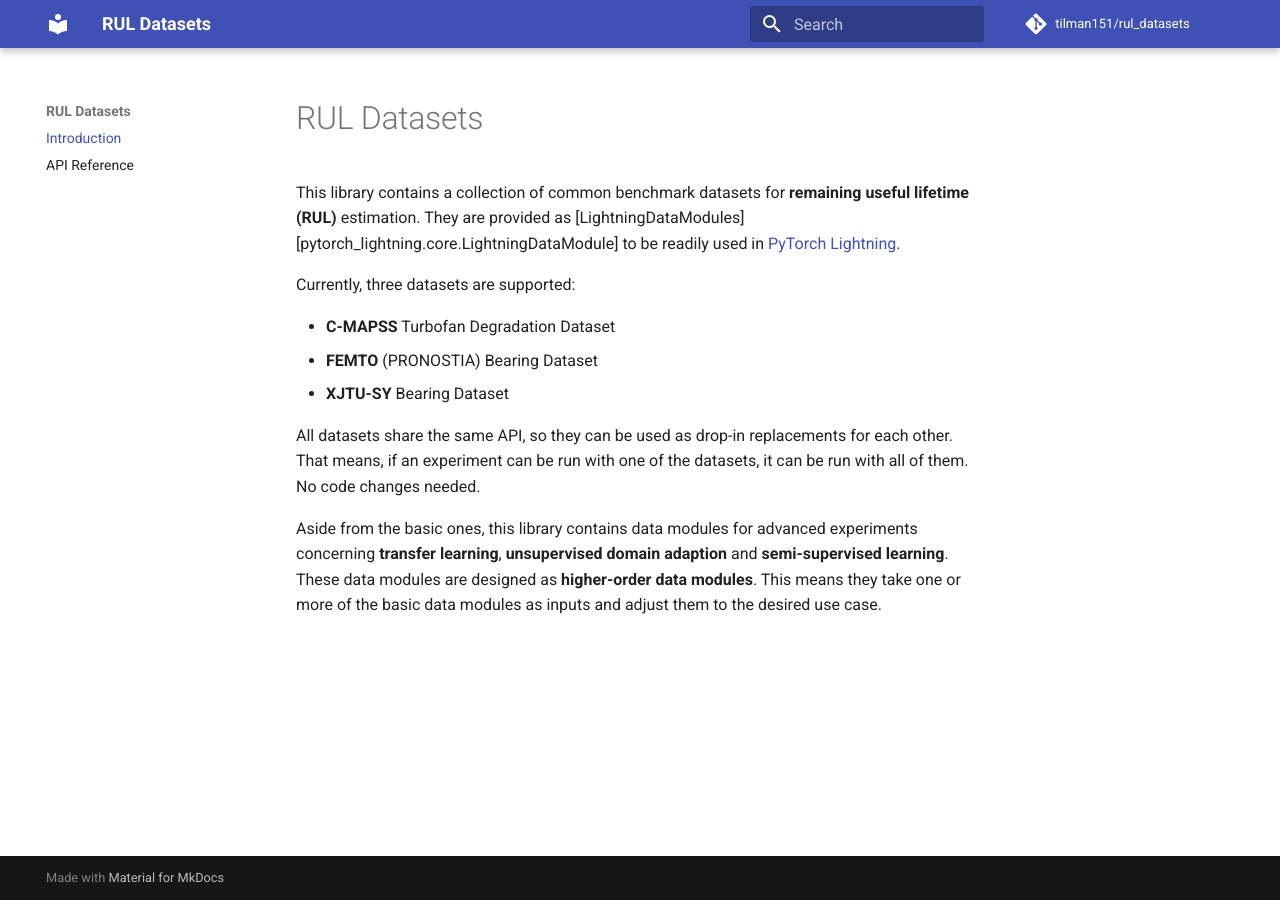
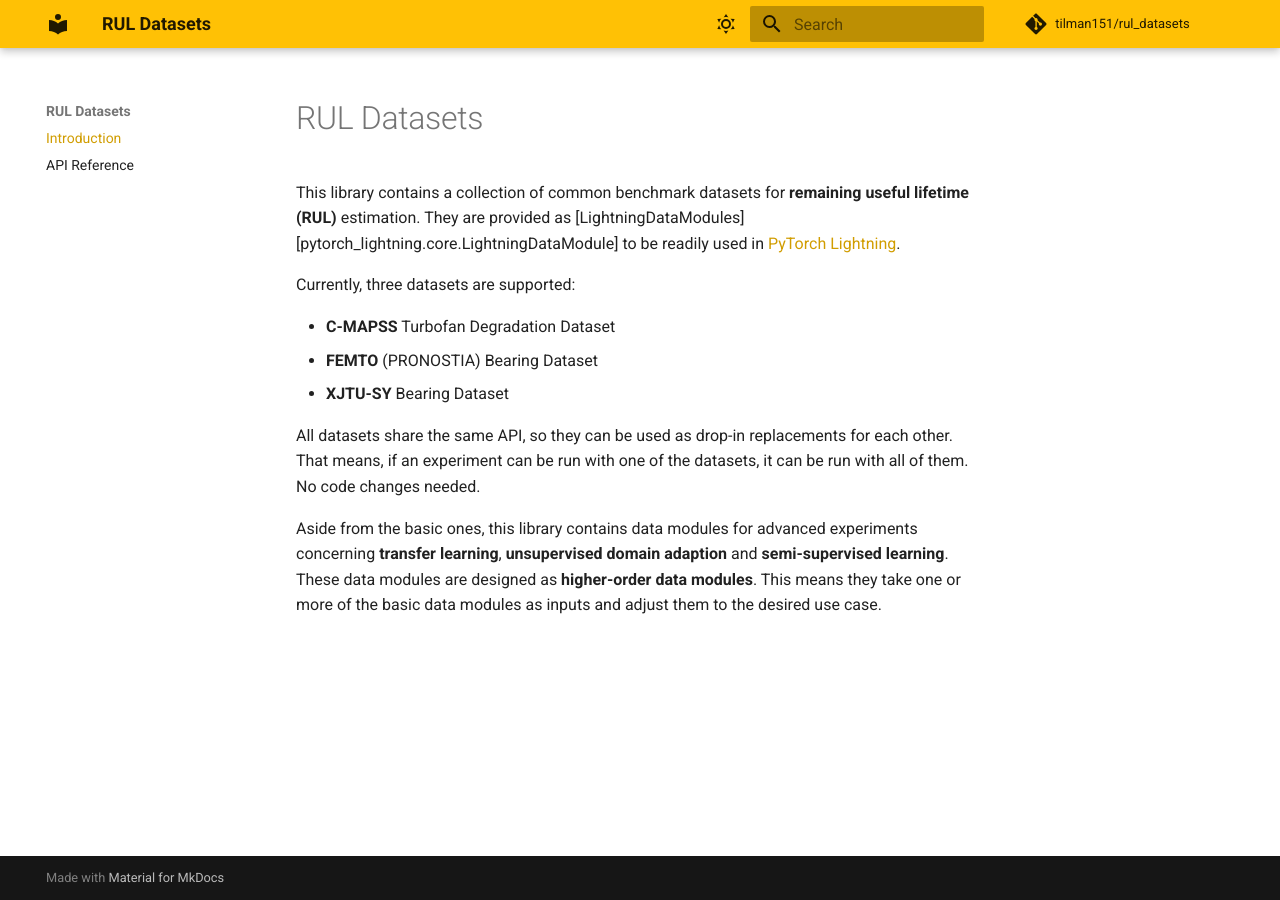
Before and after one commit to tilman151/rul-datasets, an MkDocs documentation site: the page built from docs/index.md, in a window 1280 px wide. Built offline with MkDocs 1.6.1 and Material for MkDocs 9.7.7, drawn with Linux system fonts in a browser that asks for light colours; comment, search, counter and statistics services are not loaded.

Commit message:
Add dark mode to docs.

```diff
--- a/mkdocs.yml
+++ b/mkdocs.yml
@@ -4,6 +4,21 @@
 repo_url: https://github.com/tilman151/rul-datasets
 theme:
   name: material
+  palette:
+    - media: "(prefers-color-scheme: light)"
+      scheme: default
+      primary: amber
+      accent: deep orange
+      toggle:
+        icon: material/weather-sunny
+        name: Switch to dark mode
+    - media: "(prefers-color-scheme: dark)"
+      scheme: slate
+      primary: deep purple
+      accent: purple
+      toggle:
+        icon: material/weather-night
+        name: Switch to dark mode
 
 nav:
   - Introduction: index.md
```
